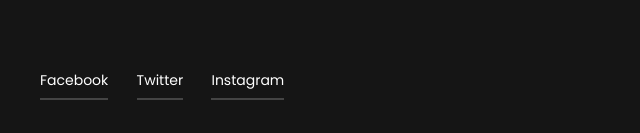
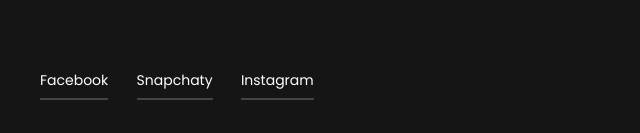
Before and after one commit to BensonAdjei/EndGame, a plain HTML site: page gallery.html in a window 1280 px wide. Shown: the part 1495-1628 px from the top of the page, 0-640 px from the left. Drawn offline with Linux system fonts and the light colour scheme.

Commit message:
Update gallery.html

```diff
--- a/gallery.html
+++ b/gallery.html
@@ -227,7 +227,7 @@
 	<footer class="footer-section">
 		<div class="footer-social">
 			<a href="#">Facebook</a>
-			<a href="#">Twitter</a>
+			<a href="#">Snapchaty</a>
 			<a href="#">Instagram</a>
 		</div>
 		<div class="copyright"><p><!-- Link back to Colorlib can't be removed. Template is licensed under CC BY 3.0. -->
```
